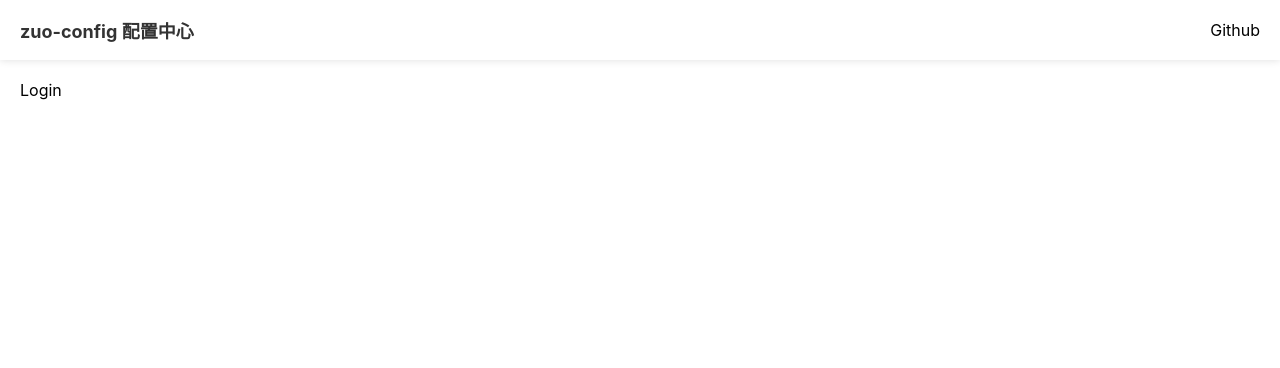
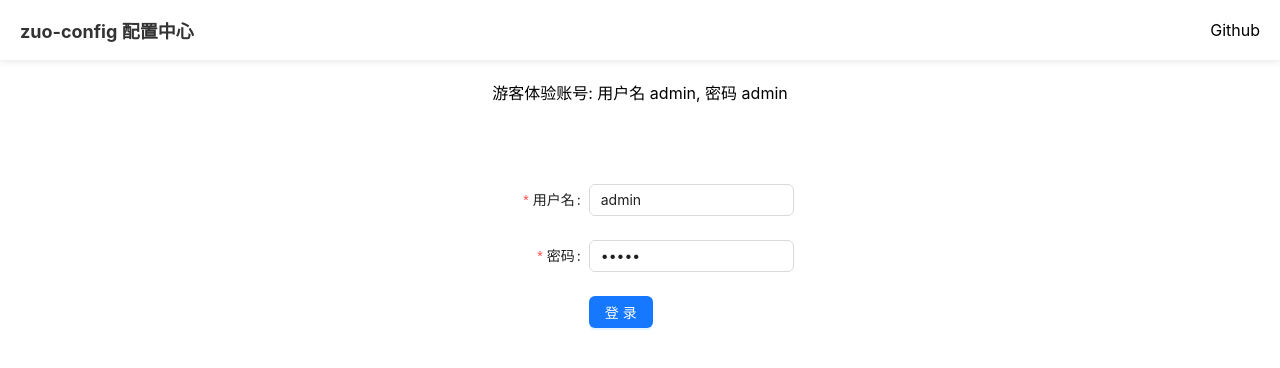
Before and after one commit to react-challenge/2-react-config-fe, a React (Create React App) app: page /login in a window 1280 px wide. Shown: the top 368 px of the page. Built offline with nearby package versions, Linux system fonts and the light colour scheme.

Commit message:
feat: complete login logic, base axios config

```diff
--- a/package.json
+++ b/package.json
@@ -7,6 +7,7 @@
     "@testing-library/react": "~13.4.0",
     "@testing-library/user-event": "~13.5.0",
     "antd": "~5.8.5",
+    "axios": "~1.5.0",
     "react": "~18.2.0",
     "react-dom": "~18.2.0",
     "react-router-dom": "~6.15.0",
--- a/src/App.js
+++ b/src/App.js
@@ -2,9 +2,13 @@
 import './App.scss';
 import MenuLeft from './components/MenuLeft';
 import { Outlet, useHref } from "react-router-dom";
+import { message } from 'antd'
+import axiosApi from "./utils/axios";
+import { useEffect } from 'react';
 
 function App() {
   const accountInfo = {}
+
   const curHref = useHref()
   const isShowMenu = () => {
     const hideMenuList = ['/login']
@@ -13,6 +17,28 @@ function App() {
     }
     return true
   }
+
+  // 获取用户信息
+  async function getUserInfo() {
+    try {
+      // await new Promise((resolve) => setTimeout(resolve, 2000)); // sleep, test loading
+      const res = await axiosApi.get("/user/info");
+      console.log("获取用户信息", res);
+      Object.assign(accountInfo, res.data);
+    } catch (e) {
+      console.error(e);
+      message.error(e.message);
+    }
+  };
+
+  useEffect(() => {
+    if (curHref === '/login') {
+      return
+    }
+    console.log('get user info')
+    getUserInfo()
+  })
+
   return (
     <div>
       <header className="home-header">
@@ -31,7 +57,7 @@ function App() {
           </nav>)
         }
         <section
-          className="home-main-right { route.meta.hideLeftMenu ? 'hide-left-menu' : '' }"
+          className={'home-main-right ' +  (isShowMenu() ? '' : 'hide-left-menu') }
         >
           <Outlet />
         </section>
--- /dev/null
+++ b/src/config/env.js
@@ -0,0 +1,13 @@
+
+const _CONFIG_ENV = {
+    // development
+    development: {
+        BASE_URL: 'http://127.0.0.1:5000'
+    },
+    // production
+    production: {
+        BASE_URL: 'https://config.zuo11.com'
+    }
+}
+
+export const CONFIG_ENV = _CONFIG_ENV[process.env.NODE_ENV || 'production']
--- /dev/null
+++ b/src/styles/login.scss
@@ -0,0 +1,14 @@
+.login-view {
+    display: flex;
+    justify-content: center;
+
+    .ant-form {
+        margin-top: 80px;
+        max-width: 500px;
+    }
+}
+
+.tips {
+    width: 100%;
+    text-align: center;
+}
--- /dev/null
+++ b/src/utils/axios.js
@@ -0,0 +1,70 @@
+import axios from "axios";
+import { message } from 'antd';
+import { CONFIG_ENV } from '../config/env.js'
+// import { useGlobalStore } from "@/stores/global";
+
+const NOT_LOGIN_CODE = -1;
+// const { accountInfo } = useGlobalStore();
+
+console.log("axios base url", CONFIG_ENV?.BASE_URL);
+// console.log("axios base url", process.env.VUE_APP_BASE_URL);
+const instance = axios.create({
+    baseURL: CONFIG_ENV?.BASE_URL,
+    timeout: 60000,
+    // headers: { token: accountInfo.token },
+});
+
+// axios.interceptors.request.use(resolve func, reject func)
+// Add a request interceptor
+instance.interceptors.request.use(
+    async function (config) {
+        // Do something before request is sent
+        console.log("request 拦截: ", config);
+
+        // 为所有请求加一个时间戳参数
+        config.url += (config?.url?.includes("?") ? "&" : "?") + "t=" + +new Date();
+
+        // config.headers = { token: accountInfo.token };
+        // 防止刷新后，状态管理数据清空，导致找不到 token
+        config.headers = {
+            token: localStorage.getItem("config-fe-token"),
+        };
+        return config; // 用来请求的参数
+    },
+    function (error) {
+        // Do something with request error
+        return Promise.reject(error);
+    }
+);
+
+instance.interceptors.response.use(
+    function (response) {
+        // Any status code that lie within the range of 2xx cause this function to trigger
+        // Do something with response data
+        console.log("响应拦截", response);
+
+        // 如果身份校验失败，返回登录页
+        // response.data.code === 111 && (window.location.href = response.data);
+
+        const { code, msg, plainMsg } = response.data;
+
+        if (code !== 0) {
+            message.error( plainMsg ? `${msg}: ${plainMsg}` : msg
+            );
+            // 如果是没有登录，跳转到登录页面
+            if (code === NOT_LOGIN_CODE) {
+                window.location.href = '/login'
+            }
+        }
+
+        return response.data; // 过滤掉除data参数外的其它参数，响应接收到的值。
+        // return response;
+    },
+    function (error) {
+        // Any status codes that falls outside the range of 2xx cause this function to trigger
+        // Do something with response error
+        return Promise.reject(error);
+    }
+);
+
+export default instance;
--- a/src/views/Login.jsx
+++ b/src/views/Login.jsx
@@ -1,5 +1,86 @@
+import { Button, Form, Input, message } from 'antd';
+import '../styles/login.scss'
+import axiosApi from '../utils/axios'
+import { useState } from 'react';
+import { useNavigate } from 'react-router-dom'
+
 export default function Login() {
+    const [form] = Form.useForm();
+    const [loading, setLoading] = useState(false)
+    const accountInfo = {}
+    const formItemLayout = { labelCol: { span: 8 }, wrapperCol: { span: 16 } }
+    const navigate = useNavigate()
+
+    // rules 初步校验通过后 submit 逻辑
+    const onFinish = async (values) => {
+        console.log('Success:', values); // {name: 'qqe', password: 'sf'}
+        let form = values
+        //  登录
+        try {
+            setLoading(true)
+            // await new Promise((resolve) => setTimeout(resolve, 2000)); // sleep, test loading
+            const res = await axiosApi.post("/user/login", {
+                name: form.name,
+                password: form.password,
+            });
+            console.log(res);
+            if (res.code === 0) {
+                message.success("登录成功");
+                Object.assign(accountInfo, res.data); // 将用户信息/token 写入 pinia 状态管理
+                localStorage.setItem("config-fe-token", res?.data?.token); // 防止刷新页面后 token 丢失
+                navigate('/')
+            }
+        } catch (e) {
+            console.error(e);
+            message.error(e.message);
+        } finally {
+            setLoading(false)
+        }
+    };
+    // 校验失败调用
+    const onFinishFailed = (errorInfo) => {
+        console.log('Failed:', errorInfo);
+    };
+
     return (
-        <div>Login</div>
+        <div>
+            <div className="tips">游客体验账号: 用户名 admin, 密码 admin</div>
+            {loading}
+            {/* {accountInfo} */}
+            <div className="login-view">
+                <Form
+                    {...formItemLayout}
+                    layout="horizontal"
+                    form={form}
+                    // initialValues={{ layout: formLayout }}
+                    initialValues={{
+                        name: 'admin',
+                        password: 'admin'
+                    }}
+                    onFinish={onFinish}
+                    onFinishFailed={onFinishFailed}
+                >
+                    <Form.Item name="name" label="用户名" rules={[
+                        {
+                            required: true,
+                            message: 'Please input your name!',
+                        },
+                    ]}>
+                        <Input placeholder="input username" />
+                    </Form.Item>
+                    <Form.Item name="password" label="密码" rules={[
+                        {
+                            required: true,
+                            message: 'Please input your passowrd!',
+                        },
+                    ]}>
+                        <Input placeholder="input password" type="password" />
+                    </Form.Item>
+                    <Form.Item wrapperCol={{ span: 16, offset: 8 }}>
+                        <Button type="primary" htmlType='submot'>登录</Button>
+                    </Form.Item>
+                </Form>
+            </div>
+        </div>
     )
 }
```
Also changed, not shown: 1 other file (tests, documents, lock files or other folders).
